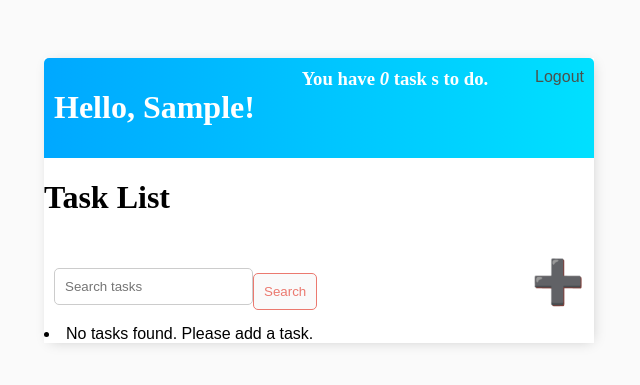
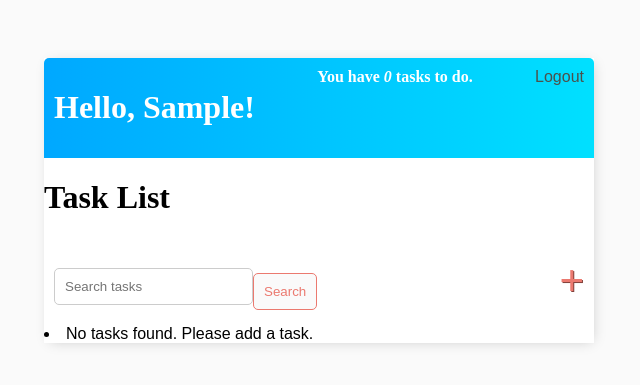
Before and after one commit to Claudenilsonjunior/todo-django-webapp, a Django app: page / in a window 1280 px wide. Shown: the top 385 px of the page, without its empty margins (321-961 px from the left). Run offline with Django 5.2, Linux system fonts and the light colour scheme; the visitor is signed in with stand-in values (Sample User, id 1); data that the repository does not hold is empty; some web fonts are replaced.

Commit message:
Update task_list.html

```diff
--- a/base/templates/base/task_list.html
+++ b/base/templates/base/task_list.html
@@ -6,7 +6,7 @@
 
     <h1> Hello, {{ request.user|title }}!</h1>
 
-    <h3 style = "margin:0"> You have <i>{{ tasks.count }}</i> task {{ count|pluralize:"s" }} to do.</h3>
+    <h4 style = "margin:0"> You have <i>{{ count }}</i> task{{ count|pluralize:'s' }} to do.</h4>
 
 
 {% if request.user.is_authenticated %}
@@ -23,7 +23,7 @@
         <input type="text" name="search" placeholder="Search tasks" value="{{ search_input }}">
         <button class = "btn" type="submit">Search</button>
     </form>
-    <a id = "add-link" href="{% url 'task_create' %}" >&#10133;</a>
+    <a id = "add-link" href="{% url 'task_create' %}" >&#43;</a>
 </div>
 
 
```
